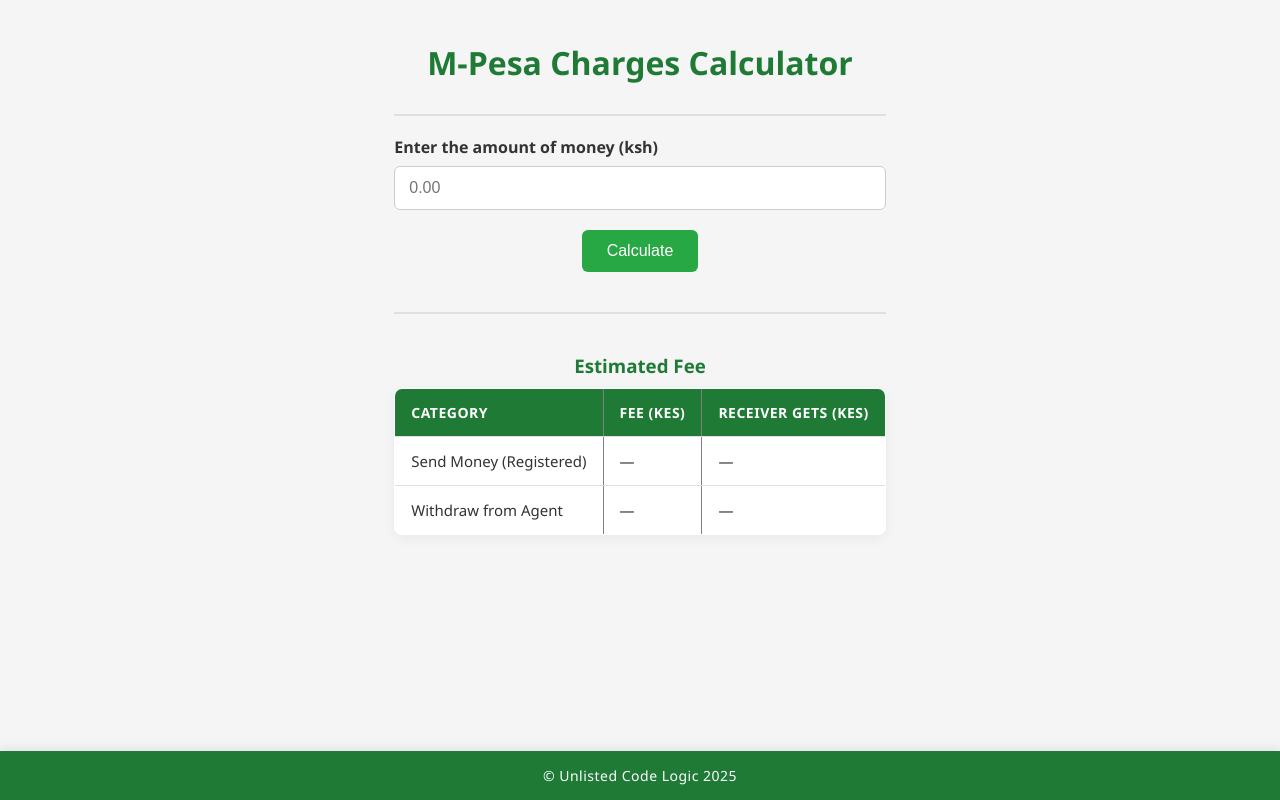
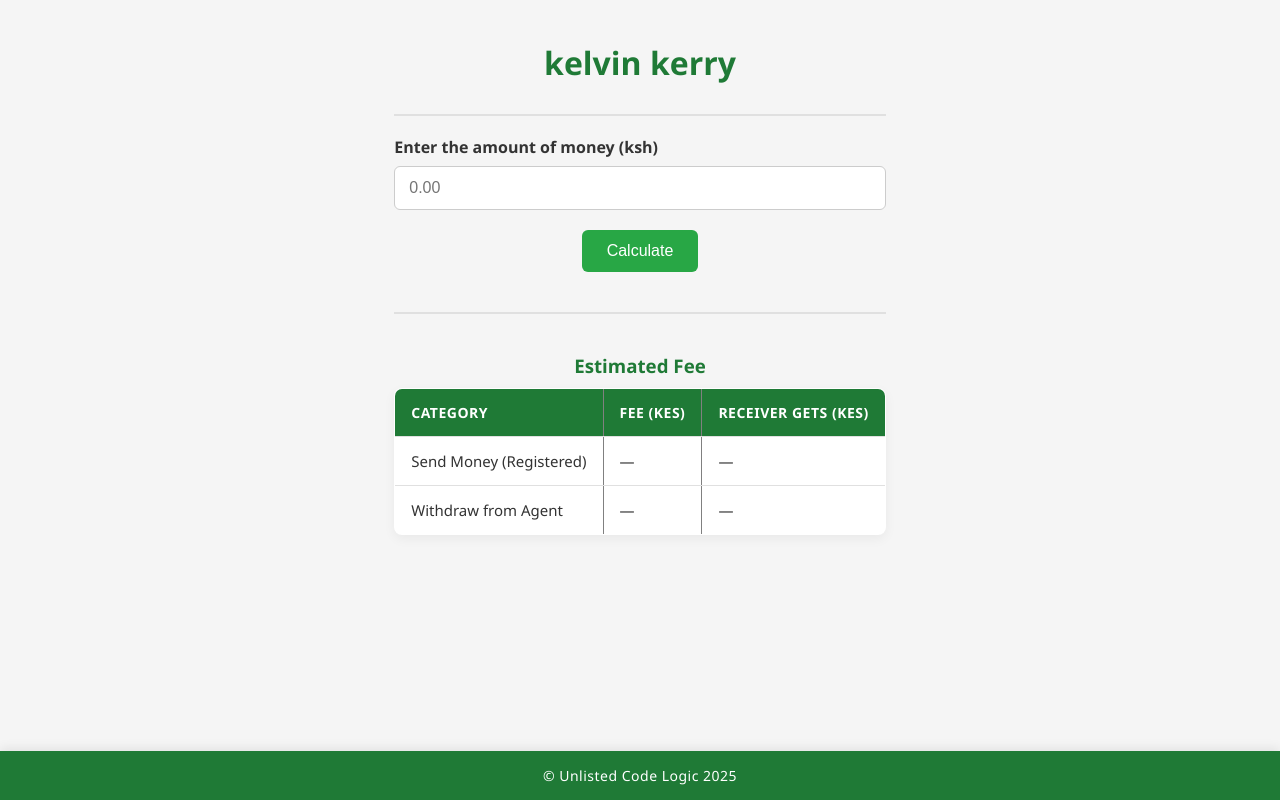
Before and after one commit to makau-simon/mpesa_charges_calculator, a plain HTML site: page index.html in a window 1280 px wide. Drawn offline with Linux system fonts and the light colour scheme.

Commit message:
update index.html

```diff
--- a/index.html
+++ b/index.html
@@ -7,7 +7,7 @@
 </head>
 <link rel="stylesheet" href="style.css">
 <body>
-    <h1>M-Pesa Charges Calculator</h1>
+    <h1>kelvin kerry</h1>
     <hr>
     <div id="input-container">
         <label for="amount">Enter the amount of money (ksh) </label>
```
